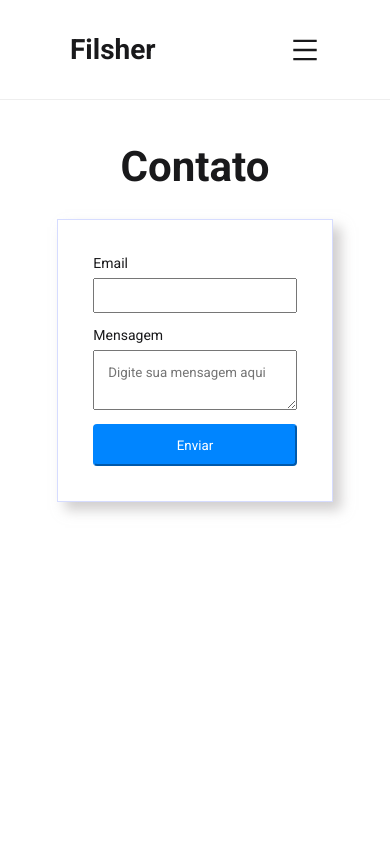
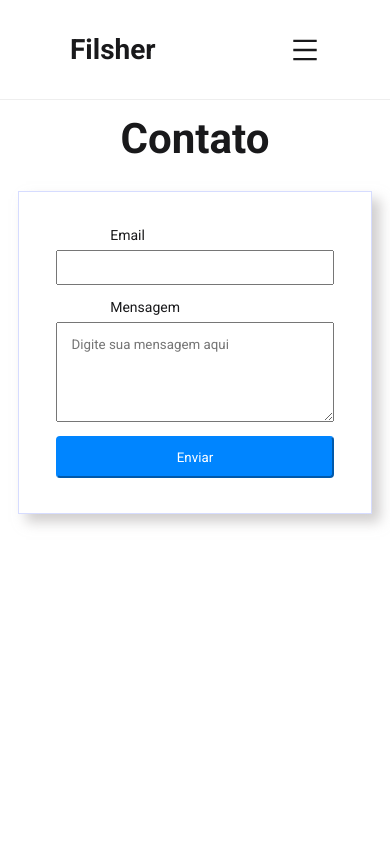
Before and after one commit to leonardobelilomessias/belilo_ws, a Next.js app: page /contact in a window 390 px wide. Shown: the top 844 px of the page. Built offline with nearby package versions, Linux system fonts and the light colour scheme.

Commit message:
organizando pagina sobre

```diff
--- a/src/Components/Main/Contact/contact.style.module.scss
+++ b/src/Components/Main/Contact/contact.style.module.scss
@@ -40,7 +40,12 @@
 }
 @media (max-width:600px) {
   .contact{
+    .itemsContact{
 
+      button{
+        width: 50%;
+      }
+    }
     flex-direction: column;
     .imgContact{
       width: 100%;
--- a/src/Components/Main/styles.module.scss
+++ b/src/Components/Main/styles.module.scss
@@ -9,11 +9,13 @@
 
 .consultFree{
   background-color: var(--blue-200);
+  margin: auto;
   padding: 0 20px;
   display: flex;
   flex-direction: row;
   justify-content: space-around;
   align-items:center;
+
 
   p{
     font-size: 2rem;
@@ -39,5 +41,7 @@
   display: flex;
   flex-direction: column;
   padding: 1rem 0;
+  width: 100vw;
+  margin: auto;
  }
 }
--- a/src/pages/about.tsx
+++ b/src/pages/about.tsx
@@ -11,7 +11,7 @@ function About() {
     </Head>
     <div className={style.head}>
     <h1>&quot; Democratizamos a
-         <span> TECNOLOGIA </span>
+         <span> tecnologia </span>
           </h1>
     </div>
     <div className={style.firstSection}>
--- a/src/styles/contact.style.module.scss
+++ b/src/styles/contact.style.module.scss
@@ -7,6 +7,7 @@
   align-items: center;
   justify-items: center;
   flex-direction: column;
+  align-content: center;
   h1{
     margin: 0  0 2rem 0;
     font-size: 3rem;
@@ -18,17 +19,26 @@
     flex-direction: column;
     border: solid 1px rgba(194, 203, 255, 0.671);
     box-shadow: 8px 8px 12px rgba(184, 181, 181, 0.664);
+    align-content: center;
+    justify-content: center;
+    align-items: center;
     input{
       height: 2.5rem;
-      width: 100%;
+      width: 60%;
       margin-bottom: 1rem;
     }
     textarea{
       margin-bottom: 1rem;
       padding: 1rem;
+      width: 60%;
+      height: 100px;
+
     }
     label{
       margin-bottom: 0.5rem;
+
+      width: 60%;
+
     }
     button{
       background-color: var(--blue-500);
@@ -36,7 +46,21 @@
       height: 3rem;
       color: white;
       border-radius: 4px;
+      width: 60%;
 
     }
   }
 }
+
+@media(max-width:600px){
+  .container{
+    width: 100%;
+    padding: 1rem;
+  form{
+    width: 98%;
+    input,button, textarea{
+      width: 98%;
+      }
+    }
+  }
+}
```
Also changed, not shown: src/Components/Main/DataInfo/datainfo.style.module.scss (+12 -3 lines), src/Components/Main/DataInfo/index.tsx (+3 -12 lines), src/styles/about.style.module.scss (+4 -8 lines).
